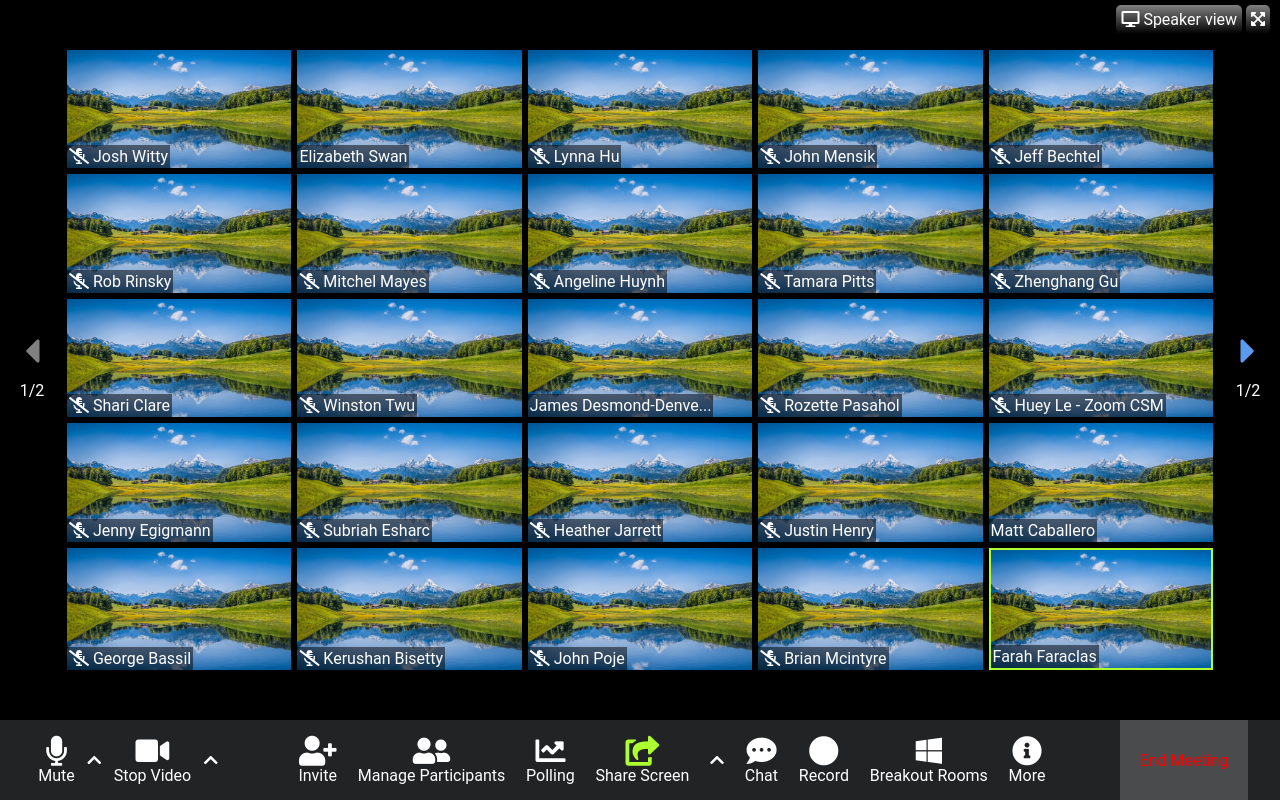
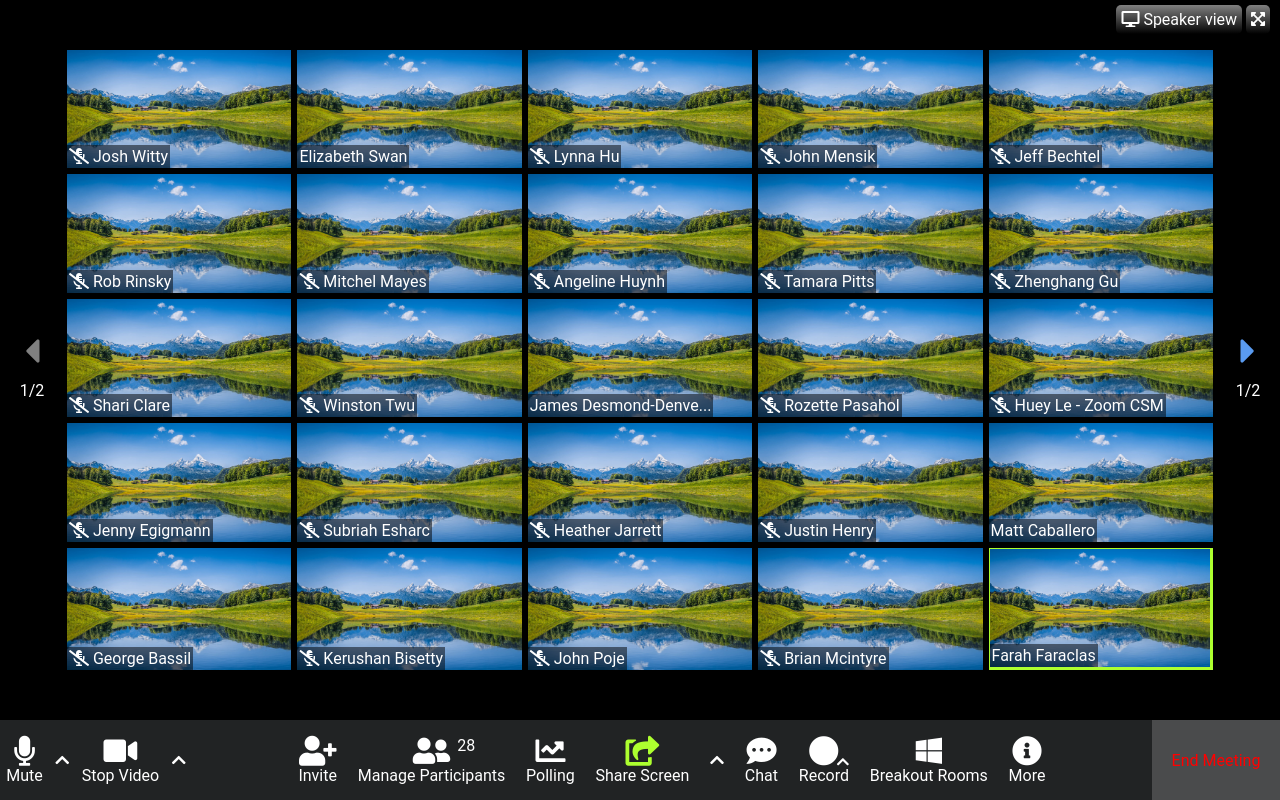
Before and after one commit to marianomarchionna/html-css-zoom, a plain HTML site: page index.html in a window 1280 px wide. Drawn offline with Linux system fonts and the light colour scheme.

Commit message:
Fine esercizio

```diff
--- a/css/style.css
+++ b/css/style.css
@@ -22,7 +22,10 @@ body {
 }
 
 .active {
-    border: 2px solid greenyellow;
+    border-top: 1px solid greenyellow;
+    border-right: 3px solid greenyellow;
+    border-bottom: 3px solid greenyellow;
+    border-left: 1px solid greenyellow;
 }
 
 .link-active {
@@ -31,6 +34,10 @@ body {
 
 .red {
     color: red;
+}
+
+.relative {
+    position: relative;
 }
 /* fine common */
 /* main  */
@@ -108,7 +115,6 @@ footer {
 }
 
 .link {
-    display: flex;
     flex-direction: column;
     align-items: center;
 }
@@ -121,7 +127,6 @@ footer {
 .footer-center,
 .footer-right {
     height: 100%;
-    display: flex;
     color: white;
     justify-content: space-around;
     align-items: center;
@@ -129,17 +134,30 @@ footer {
 
 .footer-left {
     width: 15%;
-    margin: 0 auto;
 }
 
 .footer-center {
     width: 60%;
-    margin: 0 auto;
 }
 
 .footer-right {
     width: 10%;
-    margin: 0 auto;
     background-color: #4a4b4c;
 }
+
+.numbers{
+    position: absolute;
+    top: 0;
+    right: 30px;
+}
+
+.icon{
+    position: absolute;
+    bottom: 14px;
+    right: 0;
+}
+
+.icon i {
+    font-size: 14px;
+}
 /* fine footer  */
--- a/index.html
+++ b/index.html
@@ -102,82 +102,62 @@
         </div>
     </main>
     <footer class="flex">
-        <div class="footer-left">
-            <div class="link">
+        <div class="footer-left flex">
+            <div class="link flex">
                 <i class="fas fa-microphone"></i>
                 <p>Mute</p>
             </div>
             <i class="fas fa-chevron-up"></i>
-            <div class="link">
+            <div class="link flex">
                 <i class="fas fa-video"></i>
                 <p>Stop Video</p>
             </div>
             <i class="fas fa-chevron-up"></i>
         </div>
-        <div class="footer-center">
-            <div class="link">
+        <div class="footer-center flex">
+            <div class="link flex">
                 <i class="fas fa-user-plus"></i>
                 <p>Invite</p>
             </div>
-            <div class="link">
+            <div class="link flex relative">
                 <i class="fas fa-user-friends"></i>
                 <p>Manage Participants</p>
+                <div class="numbers">
+                    28
+                </div>
             </div>
-            <div class="link">
+            <div class="link flex">
                 <i class="fas fa-chart-line"></i>
                 <p>Polling</p>
             </div>
-            <div class="link">
+            <div class="link flex">
                 <i class="link-active fas fa-share-square"></i>
                 <p>Share Screen</p>
             </div>
             <i class="fas fa-chevron-up"></i>
-            <div class="link">
+            <div class="link flex">
                 <i class="fas fa-comment-dots"></i>
                 <p>Chat</p>
             </div>
-            <div class="link">
+            <div class="link flex relative">
                 <i class="fas fa-circle"></i>
                 <p>Record</p>
+                <div class="icon">
+                    <i class="fas fa-chevron-up"></i>
+                </div>
             </div>
-            <div class="link">
+            <div class="link flex">
                 <i class="fab fa-windows"></i>
                 <p>Breakout Rooms</p>
             </div>
-            <div class="link">
+            <div class="link flex">
                 <i class="fas fa-info-circle"></i>
                 <p>More</p>
             </div>
         </div>
-        <div class="footer-right">
+        <div class="footer-right flex">
             <p class="red">End Meeting</p>
         </div>
     </footer>
-    <!-- <div class="nav-main">
-        <div class="link active">
-            <i class="fas fa-home"></i>
-            <p>Home</p>
-        </div>
-        <div class="link">
-            <i class="far fa-comment"></i>
-            <p>Chattare</p>
-        </div>
-        <div class="link">
-            <i class="far fa-clock"></i>
-            <p>Riunioni</p>
-        </div>
-        <div class="link">
-            <i class="far fa-address-book"></i>
-            <p>Contatti</p>
-        </div>
-    </div>
-    <div class="nav-right">
-        <div class="search">
-            <input type="text">
-        </div>
-        <div class="account">
-            <i class="far fa-user-circle"></i>
-        </div>
-    </div> -->
 </body>
 </html>
```
